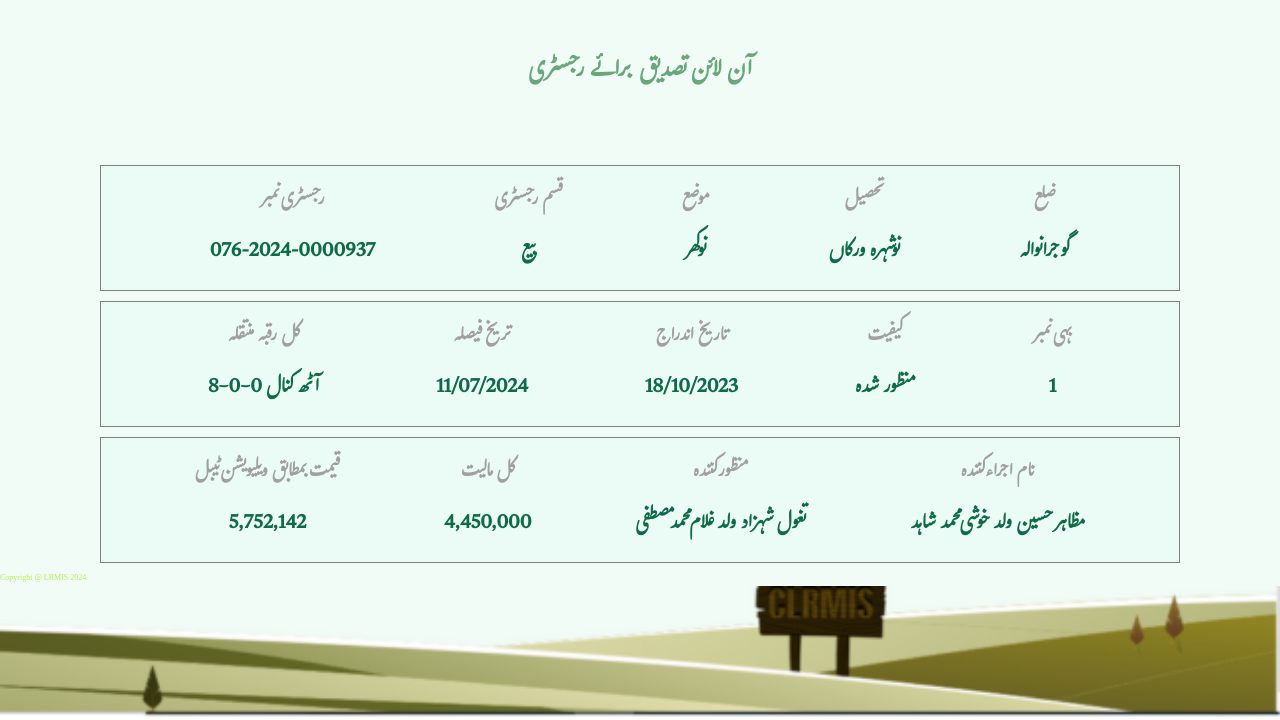
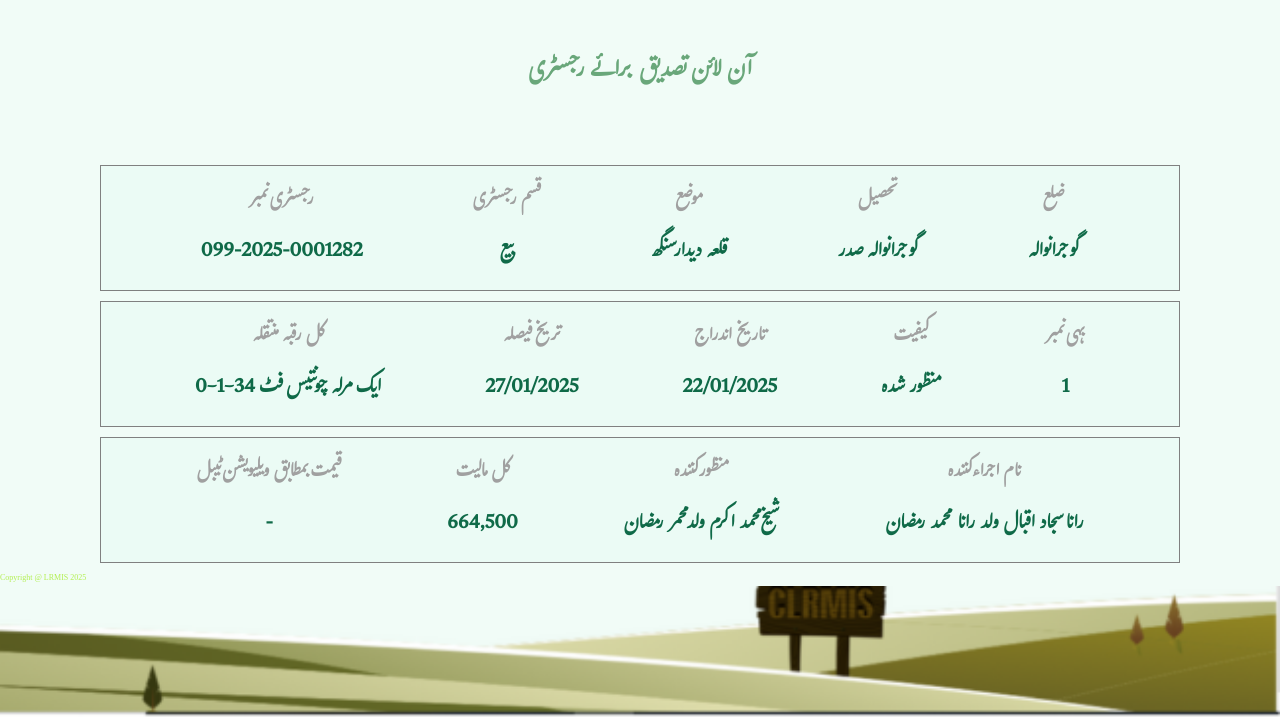
Before and after one commit to punjabzameen/Punajb49, a plain HTML site: page index.html in a window 1280 px wide. Shown: the part 80-800 px from the top of the page. Drawn offline with Linux system fonts and the light colour scheme.

Commit message:
Update index.html

```diff
--- a/index.html
+++ b/index.html
@@ -32,7 +32,7 @@
             <div class="item text1">
                 <h3>رجسٹری نمبر
                 </h3>
-                <p>076-2024-0000937
+                <p>099-2025-0001282
                 </p>
             </div>
             <div class="item text2"><h3>قسم رجسٹری
@@ -42,13 +42,13 @@
             <div class="item text3">
                 <h3>موضع
                 </h3>
-                <p>نوکھر
+                <p>قلعہ دیدار سنگھ
                 </p>
             </div>
             <div class="item text4">
                 <h3>تحصیل
                 </h3>
-                <p>نوشہرہ ورکاں
+                <p>گوجرانوالہ صدر
                 </p>
             </div>
             <div class="item text5">
@@ -63,18 +63,18 @@
             <div class="item text1">
                 <h3>کل رقبہ منتقلہ
                 </h3>
-                <p>8-0-0 آٹھ کنال
+                <p>0-1-34 ایک مرلہ چونتیس فٹ
                 </p>
             </div>
             <div class="item text2"><h3>تریخ فیصلہ
 
             </h3>
-            <p>11/07/2024
+            <p>27/01/2025
             </p></div>
             <div class="item text3">
                 <h3>تاریخ اندراج
                 </h3>
-                <p>18/10/2023
+                <p>22/01/2025
                 </p>
             </div>
             <div class="item text4">
@@ -95,23 +95,23 @@
             <div class="item text1">
                 <h3>قیمت بمطابق ویلیویشن ٹیبل
                 </h3>
-                <p>5,752,142
+                <p>-
                 </p>
             </div>
             <div class="item text2"><h3>کل مالیت
             </h3>
-            <p>4,450,000
+            <p>664,500
             </p></div>
             <div class="item text3">
                 <h3>منظور کنندہ
                 </h3>
-                <p>تغول شہزاد ولد غلام محمد مصطفی
+                <p>شیخ محمد اکرم ولد محمر رمضان
                 </p>
             </div>
             <div class="item text4">
                 <h3>نام اجراء کنندہ
                 </h3>
-                <p>مظاہر حسین ولد خوشی محمد شاہد
+                <p>رانا سجاد اقبال ولد رانا محمد رمضان
                 </p>
             </div>
 
@@ -120,7 +120,7 @@
     </section>
     <!-- ----------------- Inage section------------------ -->
      <div class="bottom_img">
-        Copyright @ LRMIS 2024
+        Copyright @ LRMIS 2025
 
      </div>
      <!-- <div class="main">
```
